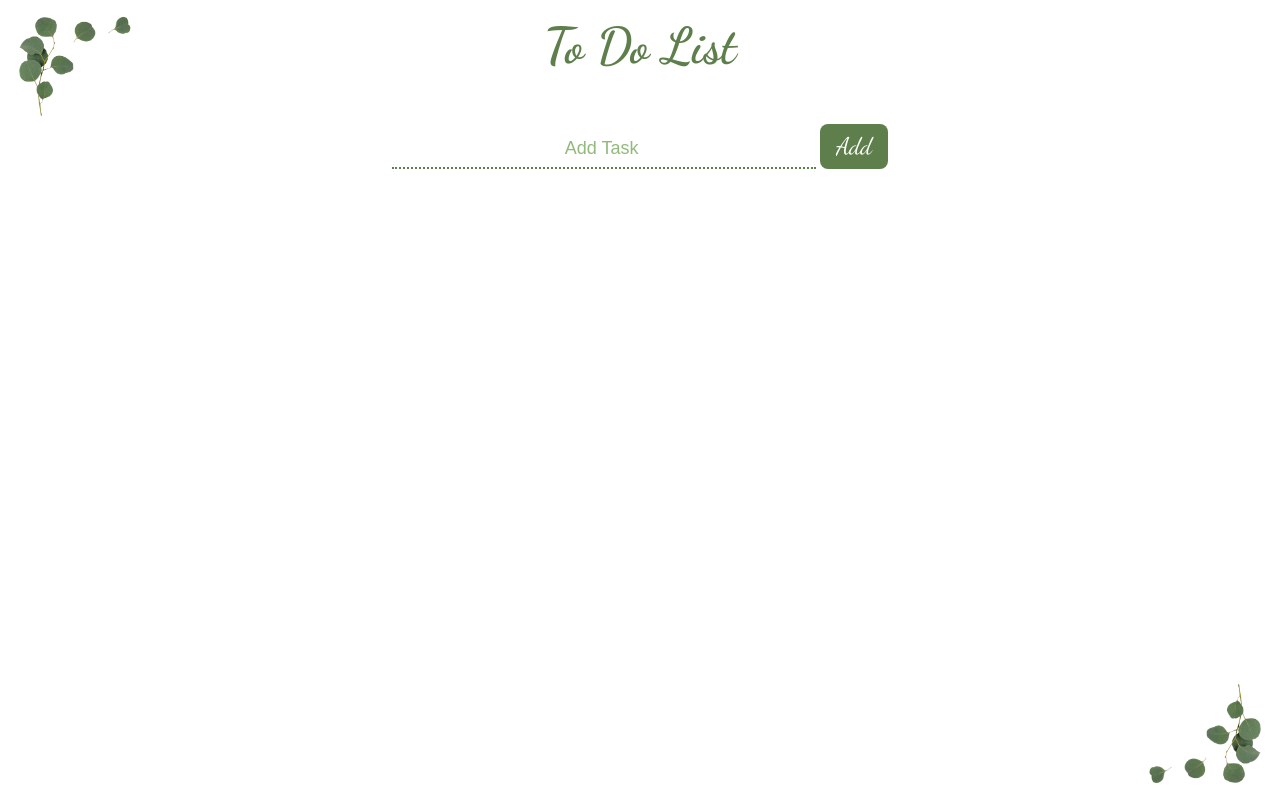
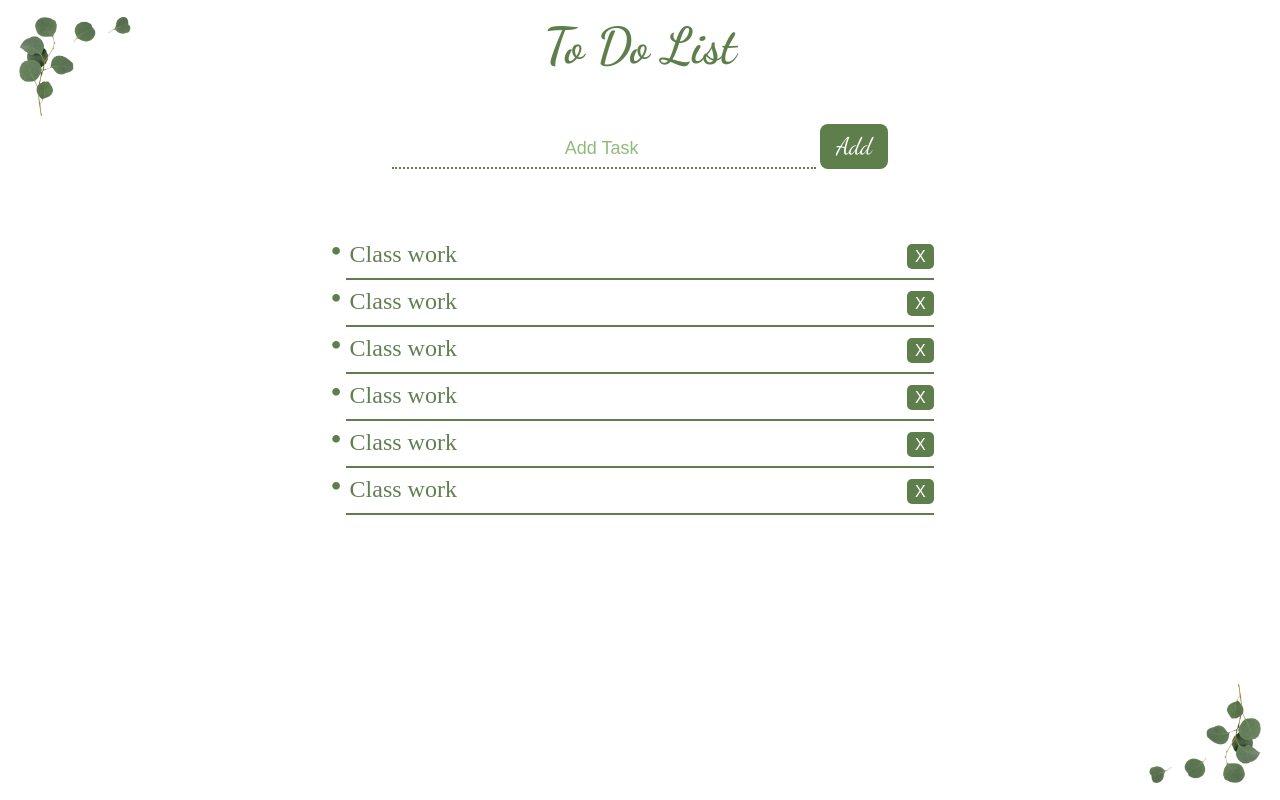
Before and after one commit to Izzah-Salam/ToDo-App, a plain HTML site: page todo.html in a window 1280 px wide. Drawn offline with Linux system fonts and the light colour scheme.

Commit message:
styling of simple todo list app

```diff
--- a/style.css
+++ b/style.css
@@ -35,7 +35,6 @@ input{
    outline: none;
    background-color: transparent;
    border-bottom: 2px dotted #5E7F4C;
-   /* border-top: 2px solid #5E7F4C; */
    font-size: 18px;
 }
 
@@ -55,3 +54,37 @@ input::placeholder{
     cursor: pointer;
 
 }
+
+.list{
+    margin-top: 4rem;
+}
+.list ul {
+    list-style: none;
+
+}
+
+.list ul li {
+    font-size: 1.5rem;
+    border-bottom: 2px solid #5E7F4C;
+    min-width: 500px;
+    color: #627f52;
+    padding-bottom: .5rem;
+
+}
+li::before {
+    content: "• ";
+    color: #5E7F4C;
+    font-size: 2rem;
+    margin-left: -.5em;
+}
+
+li::after {
+    content: "X";
+    color: white;
+    background-color: #5E7F4C;
+    font-size: 1rem;
+    margin-left: 450px;
+    padding: .25rem .5rem;
+    font-family: Arial, Helvetica, sans-serif;
+    border-radius: 5px;
+}
--- a/todo.html
+++ b/todo.html
@@ -17,6 +17,17 @@
                 <input type="text" placeholder="Add Task ">
                 <button class="addbtn">Add</button>
             </div>
+            <div class="list">
+                <ul>
+                    <li>Class work</li>
+                    <li>Class work</li>
+                    <li>Class work</li>
+                    <li>Class work</li>
+                    <li>Class work</li>
+                    <li>Class work</li>
+                </ul>
+
+            </div>
 
 
         </div>
```
